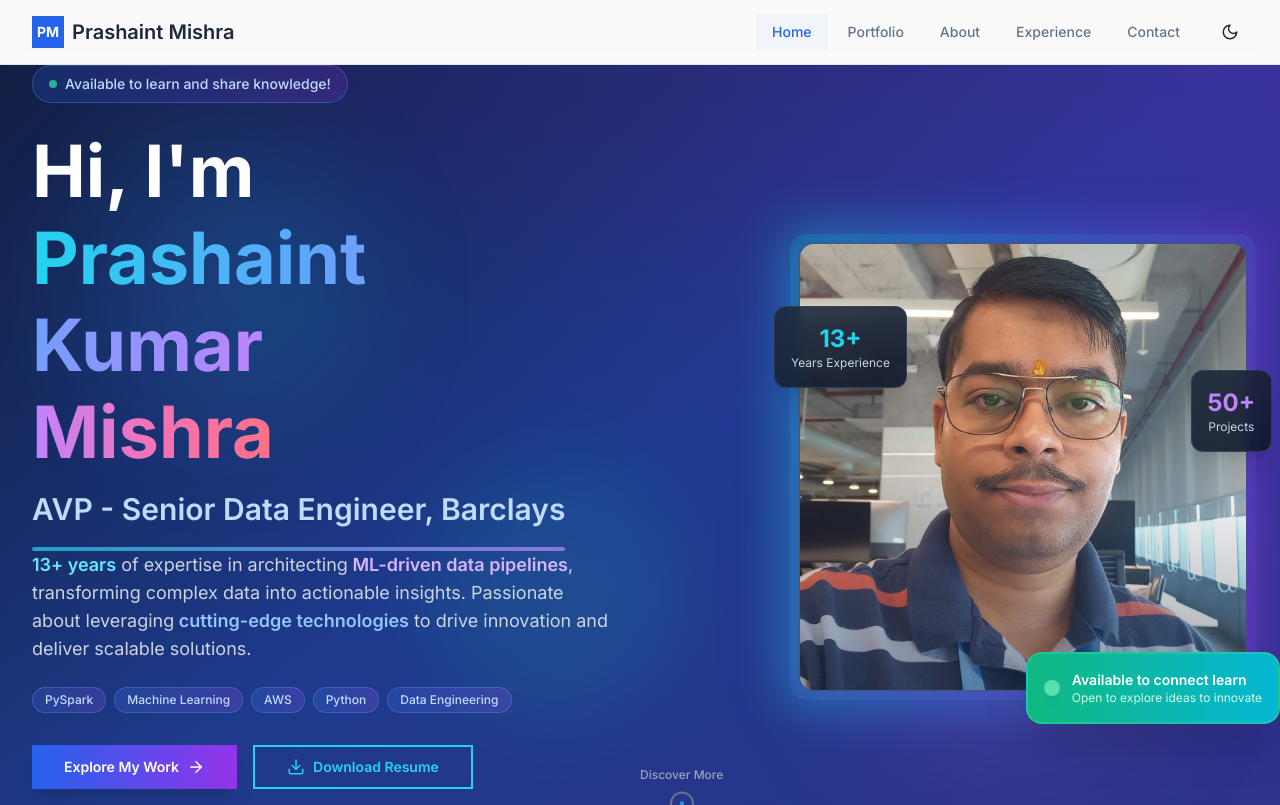
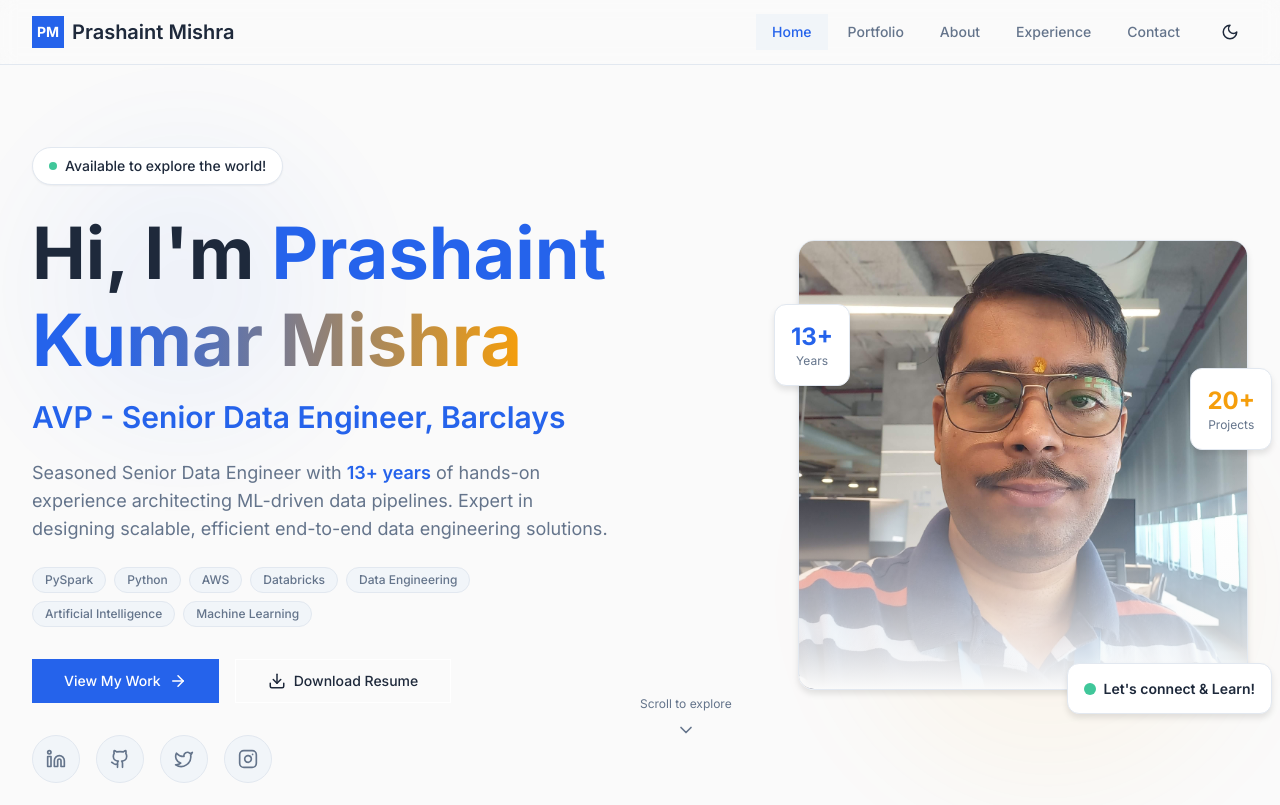
Before and after one commit to prashaint/prashaint_portfolio_app, a React (Vite) app: page /home-landing-page in a window 1280 px wide. Shown: the top 805 px of the page. Built offline with nearby package versions, Linux system fonts and the light colour scheme.

Commit message:
Updated the info and layouts

```diff
--- a/src/pages/home-landing-page/components/AboutPreview.jsx
+++ b/src/pages/home-landing-page/components/AboutPreview.jsx
@@ -7,7 +7,7 @@ import Icon from '../../../components/AppIcon';
 const AboutPreview = () => {
   const achievements = [
     {
-      number: "50+",
+      number: "20+",
       label: "Projects Completed",
       icon: "CheckCircle"
     },
@@ -17,7 +17,7 @@ const AboutPreview = () => {
       icon: "Calendar"
     },
     {
-      number: "30+",
+      number: "10+",
       label: "Happy Clients",
       icon: "Users"
     },
--- a/src/pages/home-landing-page/components/HeroSection.jsx
+++ b/src/pages/home-landing-page/components/HeroSection.jsx
@@ -13,7 +13,6 @@ const HeroSection = () => {
   ];
 
   const handleDownloadResume = () => {
-    // Mock resume download
     const link = document.createElement('a');
     link.href = '/assets/resume/Prashaint_Kumar_Mishra_Mar25.pdf';
     link.download = 'Prashaint_Kumar_Mishra_Mar25.pdf';
@@ -21,81 +20,56 @@ const HeroSection = () => {
   };
 
   return (
-    <section className="relative min-h-screen flex items-center justify-center overflow-hidden">
-      {/* Enhanced Background with Professional Gradients */}
-      <div className="absolute inset-0">
-        {/* Primary gradient background */}
-        <div className="absolute inset-0 bg-gradient-to-br from-slate-900 via-blue-900 to-indigo-900"></div>
-
-        {/* Overlay gradient for depth */}
-        <div className="absolute inset-0 bg-gradient-to-tr from-transparent via-blue-800/20 to-purple-700/30"></div>
-
-        {/* Animated background elements */}
-        <div className="absolute top-20 left-20 w-72 h-72 bg-gradient-to-r from-blue-500/20 to-cyan-400/20 rounded-full blur-3xl animate-pulse"></div>
-        <div className="absolute bottom-20 right-20 w-96 h-96 bg-gradient-to-r from-purple-500/20 to-pink-400/20 rounded-full blur-3xl animate-pulse" style={{ animationDelay: '1s' }}></div>
-        <div className="absolute top-1/2 left-1/3 w-64 h-64 bg-gradient-to-r from-emerald-500/15 to-teal-400/15 rounded-full blur-2xl animate-pulse" style={{ animationDelay: '2s' }}></div>
+    <section className="relative min-h-screen flex items-center justify-center bg-gradient-to-br from-background via-muted/20 to-background overflow-hidden">
+      {/* Subtle Background Pattern */}
+      <div className="absolute inset-0 opacity-5">
+        <div className="absolute top-20 left-10 w-72 h-72 bg-primary rounded-full blur-3xl"></div>
+        <div className="absolute bottom-20 right-10 w-96 h-96 bg-accent rounded-full blur-3xl"></div>
       </div>
 
-      {/* Content */}
       <div className="container mx-auto px-4 sm:px-6 lg:px-8 relative z-10">
         <div className="grid grid-cols-1 lg:grid-cols-2 gap-8 lg:gap-16 items-center">
 
-          {/* Text Content */}
+          {/* Content */}
           <div className="text-center lg:text-left order-2 lg:order-1">
-            {/* Professional Badge */}
-            <div className="inline-flex items-center space-x-2 bg-gradient-to-r from-blue-600/20 to-purple-600/20 backdrop-blur-sm border border-blue-400/30 rounded-full px-4 py-2 mb-6">
-              <div className="w-2 h-2 bg-emerald-400 rounded-full animate-pulse"></div>
-              <span className="text-blue-200 text-sm font-medium">Available to learn and share knowledge!</span>
+            {/* Professional Status Badge */}
+            <div className="inline-flex items-center space-x-2 bg-card border border-border rounded-full px-4 py-2 mb-6 shadow-sm">
+              <div className="w-2 h-2 bg-success rounded-full animate-pulse"></div>
+              <span className="text-foreground text-sm font-medium">Available to explore the world!</span>
             </div>
 
             {/* Main Heading */}
             <div className="mb-8">
-              <h1 className="text-4xl sm:text-5xl lg:text-7xl font-bold leading-tight mb-4">
-                <span className="text-white">Hi, I'm</span>
-                <br />
-                <span className="bg-gradient-to-r from-cyan-400 via-blue-400 to-purple-400 bg-clip-text text-transparent">
-                  Prashaint Kumar
-                </span>
-                <br />
-                <span className="bg-gradient-to-r from-purple-400 via-pink-400 to-rose-400 bg-clip-text text-transparent">
-                  Mishra
+              <h1 className="text-4xl sm:text-5xl lg:text-6xl xl:text-7xl font-bold text-foreground mb-4 leading-tight">
+                Hi, I'm{' '}
+                <span className="block sm:inline bg-gradient-to-r from-primary via-primary to-accent bg-clip-text text-transparent">
+                  Prashaint Kumar Mishra
                 </span>
               </h1>
 
-              {/* Professional Title with animated underline */}
-              <div className="relative inline-block">
-                <h2 className="text-xl sm:text-2xl lg:text-3xl font-semibold text-blue-200 mb-6">
+              <h2 className="text-lg sm:text-xl lg:text-2xl xl:text-3xl font-semibold text-primary mb-6">
                 AVP - Senior Data Engineer, Barclays
               </h2>
-                <div className="absolute bottom-0 left-0 w-full h-1 bg-gradient-to-r from-cyan-400 to-purple-400 rounded-full opacity-70"></div>
-              </div>
 
-              {/* Enhanced Description */}
-              <div className="relative">
-                <p className="text-base sm:text-lg text-slate-300 leading-relaxed max-w-2xl mx-auto lg:mx-0 mb-6">
-                  <span className="text-cyan-300 font-semibold">13+ years</span> of expertise in architecting
-                  <span className="text-purple-300 font-semibold"> ML-driven data pipelines</span>,
-                  transforming complex data into actionable insights. Passionate about leveraging
-                  <span className="text-blue-300 font-semibold"> cutting-edge technologies</span> to drive innovation
-                  and deliver scalable solutions.
+              <p className="text-base sm:text-lg text-muted-foreground leading-relaxed max-w-2xl mx-auto lg:mx-0 mb-6">
+                Seasoned Senior Data Engineer with <span className="text-primary font-semibold">13+ years</span> of hands-on experience
+                architecting ML-driven data pipelines. Expert in designing scalable, efficient end-to-end data engineering solutions.
               </p>
 
-                {/* Key expertise tags */}
+              {/* Key Skills Tags */}
               <div className="flex flex-wrap gap-2 justify-center lg:justify-start mb-8">
-                  {['PySpark', 'Machine Learning', 'AWS', 'Python', 'Data Engineering'].map((tag, index) => (
+                {['PySpark', 'Python', 'AWS', 'Databricks', 'Data Engineering', 'Artificial Intelligence', 'Machine Learning'].map((skill) => (
                   <span
-                      key={tag}
-                      className="px-3 py-1 text-xs font-medium bg-gradient-to-r from-blue-500/20 to-purple-500/20 text-blue-200 border border-blue-400/30 rounded-full backdrop-blur-sm"
-                      style={{ animationDelay: `${index * 0.1}s` }}
+                    key={skill}
+                    className="px-3 py-1 text-xs font-medium bg-muted text-muted-foreground rounded-full border border-border"
                   >
-                      {tag}
+                    {skill}
                   </span>
                 ))}
               </div>
             </div>
-            </div>
 
-            {/* Enhanced CTA Buttons */}
+            {/* CTA Buttons */}
             <div className="flex flex-col sm:flex-row gap-4 justify-center lg:justify-start mb-8">
               <Link to="/portfolio-gallery">
                 <Button
@@ -103,9 +77,9 @@ const HeroSection = () => {
                   size="lg"
                   iconName="ArrowRight"
                   iconPosition="right"
-                  className="w-full sm:w-auto bg-gradient-to-r from-blue-600 to-purple-600 hover:from-blue-700 hover:to-purple-700 text-white font-semibold px-8 py-4 shadow-xl hover:shadow-2xl transform hover:-translate-y-1 transition-all duration-300"
+                  className="w-full sm:w-auto"
                 >
-                  Explore My Work
+                  View My Work
                 </Button>
               </Link>
               <Button
@@ -114,90 +88,86 @@ const HeroSection = () => {
                 iconName="Download"
                 iconPosition="left"
                 onClick={handleDownloadResume}
-                className="w-full sm:w-auto border-2 border-cyan-400 text-cyan-400 hover:bg-cyan-400 hover:text-slate-900 font-semibold px-8 py-4 backdrop-blur-sm transition-all duration-300"
+                className="w-full sm:w-auto"
               >
                 Download Resume
               </Button>
             </div>
 
-            {/* Enhanced Social Links */}
-            <div className="flex justify-center lg:justify-start space-x-6">
+            {/* Social Links */}
+            <div className="flex justify-center lg:justify-start space-x-4">
               {socialLinks?.map((social) => (
                 <a
                   key={social?.name}
                   href={social?.url}
                   target="_blank"
                   rel="noopener noreferrer"
-                  className="group w-12 h-12 bg-gradient-to-br from-slate-700/50 to-slate-800/50 backdrop-blur-sm border border-slate-600/50 rounded-xl flex items-center justify-center transition-all duration-300 hover:scale-110 hover:border-cyan-400/50 hover:bg-gradient-to-br hover:from-cyan-500/20 hover:to-blue-500/20"
+                  className="w-12 h-12 bg-muted hover:bg-primary/10 rounded-full flex items-center justify-center transition-all duration-200 hover:scale-110 group border border-border"
                   aria-label={`Visit ${social?.name} profile`}
                 >
                   <Icon
                     name={social?.icon}
                     size={20}
-                    className="text-slate-400 group-hover:text-cyan-400 transition-colors duration-300"
+                    className="text-muted-foreground group-hover:text-primary transition-colors duration-200"
                   />
                 </a>
               ))}
             </div>
           </div>
 
-          {/* Enhanced Profile Image */}
+          {/* Profile Image */}
           <div className="flex justify-center lg:justify-end order-1 lg:order-2">
             <div className="relative">
-              {/* Outer glow ring */}
-              <div className="absolute -inset-4 bg-gradient-to-r from-cyan-400 via-blue-500 to-purple-600 rounded-3xl blur-xl opacity-30 animate-pulse"></div>
-
-              {/* Image decorative background */}
-              <div className="absolute -inset-2 bg-gradient-to-br from-cyan-500/20 to-purple-600/20 rounded-2xl backdrop-blur-sm"></div>
+              {/* Decorative Elements */}
+              <div className="absolute -top-4 -left-4 w-full h-full bg-primary/10 rounded-2xl transform rotate-3 hidden sm:block"></div>
+              <div className="absolute -bottom-4 -right-4 w-full h-full bg-accent/10 rounded-2xl transform -rotate-3 hidden sm:block"></div>
 
               {/* Main Image Container */}
-              <div className="relative w-80 h-80 sm:w-96 sm:h-96 lg:w-[450px] lg:h-[450px] overflow-hidden rounded-2xl border-2 border-slate-600/50 backdrop-blur-sm">
+              <div className="relative w-64 h-64 sm:w-80 sm:h-80 lg:w-96 lg:h-96 xl:w-[450px] xl:h-[450px] overflow-hidden rounded-2xl shadow-soft-hover border border-border">
                 <Image
                   src="assets/images/prashaint_profile2.jpg"
                   alt="Prashaint Mishra - Senior Data Engineer"
                   className="w-full h-full object-cover"
                 />
 
-                {/* Professional overlay gradient */}
-                <div className="absolute inset-0 bg-gradient-to-t from-slate-900/40 via-transparent to-transparent"></div>
+                {/* Subtle overlay */}
+                <div className="absolute inset-0 bg-gradient-to-t from-background/10 via-transparent to-transparent"></div>
               </div>
 
-              {/* Enhanced Floating Badge */}
-              <div className="absolute -bottom-8 -right-8 bg-gradient-to-r from-emerald-500 to-cyan-500 border-2 border-emerald-400/50 rounded-2xl p-4 shadow-2xl backdrop-blur-sm">
-                <div className="flex items-center space-x-3">
-                  <div className="w-4 h-4 bg-emerald-300 rounded-full animate-pulse shadow-lg"></div>
-                  <div>
-                    <div className="text-white font-semibold text-sm">Available to connect learn</div>
-                    <div className="text-emerald-100 text-xs">Open to explore ideas to innovate</div>
+              {/* Availability Badge */}
+              <div className="absolute -bottom-4 -right-2 sm:-bottom-6 sm:-right-6 bg-card border border-border rounded-xl p-3 sm:p-4 shadow-soft-hover">
+                <div className="flex items-center space-x-2">
+                  <div className="w-3 h-3 bg-success rounded-full animate-pulse"></div>
+                  <div className="text-sm">
+                    <div className="font-semibold text-foreground">Let's connect & Learn!</div>
+                    <div className="text-xs text-muted-foreground hidden sm:block"></div>
                   </div>
                 </div>
               </div>
 
-              {/* Floating stats cards */}
-              <div className="absolute -left-6 top-16 bg-gradient-to-br from-slate-800/90 to-slate-900/90 border border-slate-600/50 rounded-xl p-4 backdrop-blur-sm shadow-xl">
+              {/* Stats Cards - Hidden on mobile for cleaner look */}
+              <div className="hidden lg:block absolute -left-6 top-16 bg-card border border-border rounded-xl p-4 shadow-soft-hover">
                 <div className="text-center">
-                  <div className="text-2xl font-bold text-cyan-400">13+</div>
-                  <div className="text-xs text-slate-300">Years Experience</div>
+                  <div className="text-2xl font-bold text-primary">13+</div>
+                  <div className="text-xs text-muted-foreground">Years</div>
                 </div>
               </div>
 
-              <div className="absolute -right-6 top-32 bg-gradient-to-br from-slate-800/90 to-slate-900/90 border border-slate-600/50 rounded-xl p-4 backdrop-blur-sm shadow-xl">
+              <div className="hidden lg:block absolute -right-6 top-32 bg-card border border-border rounded-xl p-4 shadow-soft-hover">
                 <div className="text-center">
-                  <div className="text-2xl font-bold text-purple-400">50+</div>
-                  <div className="text-xs text-slate-300">Projects</div>
+                  <div className="text-2xl font-bold text-accent">20+</div>
+                  <div className="text-xs text-muted-foreground">Projects</div>
                 </div>
               </div>
             </div>
           </div>
         </div>
 
-        {/* Enhanced Scroll Indicator */}
-        <div className="absolute bottom-8 left-1/2 transform -translate-x-1/2 animate-bounce">
+        {/* Scroll Indicator */}
+        <div className="absolute bottom-8 left-1/2 transform -translate-x-1/2 animate-bounce hidden sm:flex">
           <div className="flex flex-col items-center space-y-2">
-            <span className="text-xs text-slate-400 font-medium">Discover More</span>
-            <div className="w-6 h-10 border-2 border-slate-500 rounded-full flex justify-center">
-              <div className="w-1 h-3 bg-gradient-to-b from-cyan-400 to-transparent rounded-full mt-2 animate-pulse"></div>
-            </div>
+            <span className="text-xs text-muted-foreground">Scroll to explore</span>
+            <Icon name="ChevronDown" size={20} className="text-muted-foreground" />
           </div>
         </div>
       </div>
```
Also changed, not shown: src/pages/about-bio-section/components/CertificationsSection.jsx (+4 -4 lines). Lines whose indentation alone changed are shown as unchanged.
